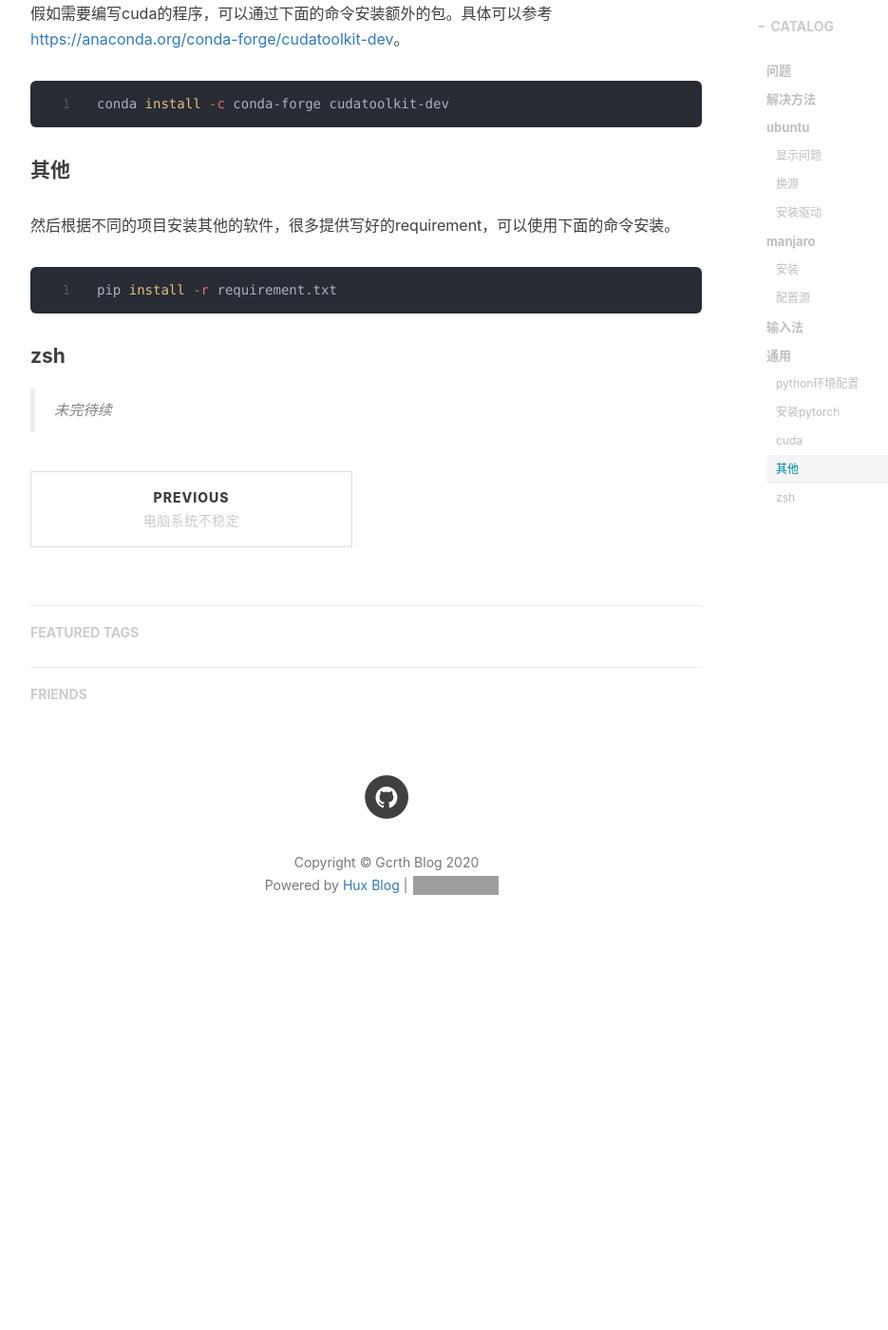
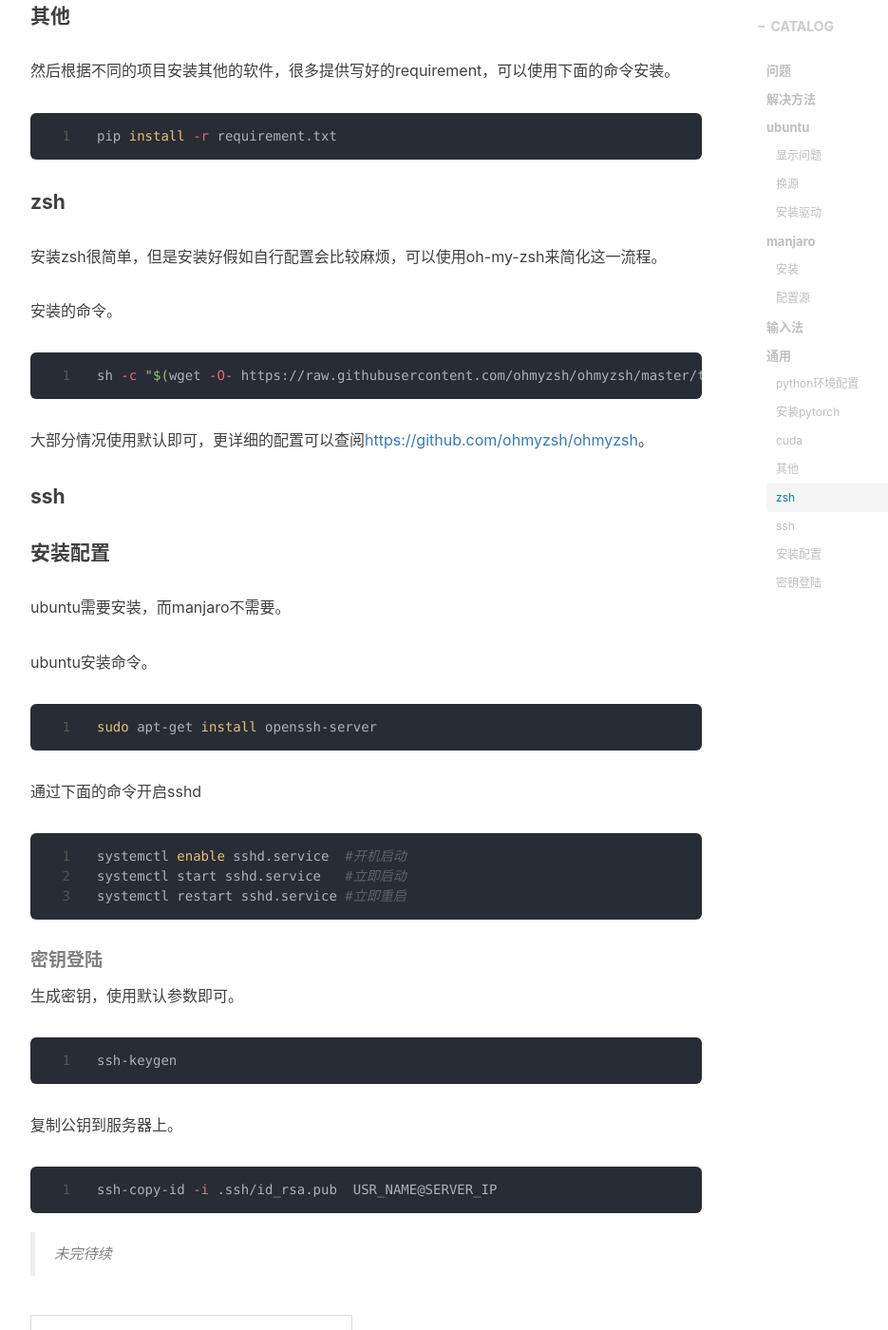
Before and after one commit to gcrth/gcrth.github.io, a Jekyll site: the page built from _posts/2020-04-02-system-setup.markdown, in a window 1280 px wide and 1400 px high, scrolled down 4479 px. Shown: the whole window at 95% size, without its empty margins (233-1168 px from the left). Built offline with Jekyll 4.4.1, drawn with Linux system fonts in a browser that asks for light colours; nearby versions of some CDN libraries; comment, search, counter and statistics services are not loaded; before the commit the page ends 5515 px from its top, so only the background shows below that; some of the changed text lies outside the part shown; grey boxes are pictures that could not be loaded.

Commit message:
update blog

````diff
--- a/_posts/2020-04-02-system-setup.markdown
+++ b/_posts/2020-04-02-system-setup.markdown
@@ -64,35 +64,35 @@ python oh-my-tuna.py
 
 这里的使用脚本配置源大部分和ubuntu类似，这里讲一下手动配置的方法。
 
-
 ```bash
 sudo pacman-mirrors -i -c China -m rank
 sudo pacman -Syyu
 ```
 
-配置ArchlinuxCN
-```bash
-sudo vim /etc/pacman.conf
-```
-添加
-```
+通过编辑`/etc/pacman.conf`配置ArchlinuxCN，在文件尾添加以下内容
+
+```txt
 [archlinuxcn]
 Server = https://mirrors.tuna.tsinghua.edu.cn/archlinuxcn/$arch
 ```
+
 然后执行更新。
+
 ```bash
 sudo pacman -Syy && sudo pacman -S archlinuxcn-keyring
 ```
 
 ### 输入法
 
-```
+```bash
 sudo pacman -S fcitx-sogoupinyin
 sudo pacman -S fcitx-im # 全部安装
 sudo pacman -S fcitx-configtool # 图形化配置工具
 ```
+
 编辑`~/.xprofile`，添加
-```
+
+```txt
 export GTK_IM_MODULE=fcitx
 export QT_IM_MODULE=fcitx
 export XMODIFIERS="@im=fcitx"
@@ -164,4 +164,46 @@ pip install -r requirement.txt
 
 #### zsh
 
+安装zsh很简单，但是安装好假如自行配置会比较麻烦，可以使用oh-my-zsh来简化这一流程。
+
+安装的命令。
+
+```bash
+sh -c "$(wget -O- https://raw.githubusercontent.com/ohmyzsh/ohmyzsh/master/tools/install.sh)"
+```
+
+大部分情况使用默认即可，更详细的配置可以查阅<https://github.com/ohmyzsh/ohmyzsh>。
+
+#### ssh
+
+#### 安装配置
+
+ubuntu需要安装，而manjaro不需要。
+
+ubuntu安装命令。
+
+```bash
+sudo apt-get install openssh-server
+```
+
+通过下面的命令开启sshd
+
+```bash
+systemctl enable sshd.service  #开机启动
+systemctl start sshd.service   #立即启动
+systemctl restart sshd.service #立即重启
+```
+
+##### 密钥登陆
+
+生成密钥，使用默认参数即可。
+```bash
+ssh-keygen
+```
+
+复制公钥到服务器上。
+```bash
+ssh-copy-id -i .ssh/id_rsa.pub  USR_NAME@SERVER_IP
+```
+
 >未完待续
````
